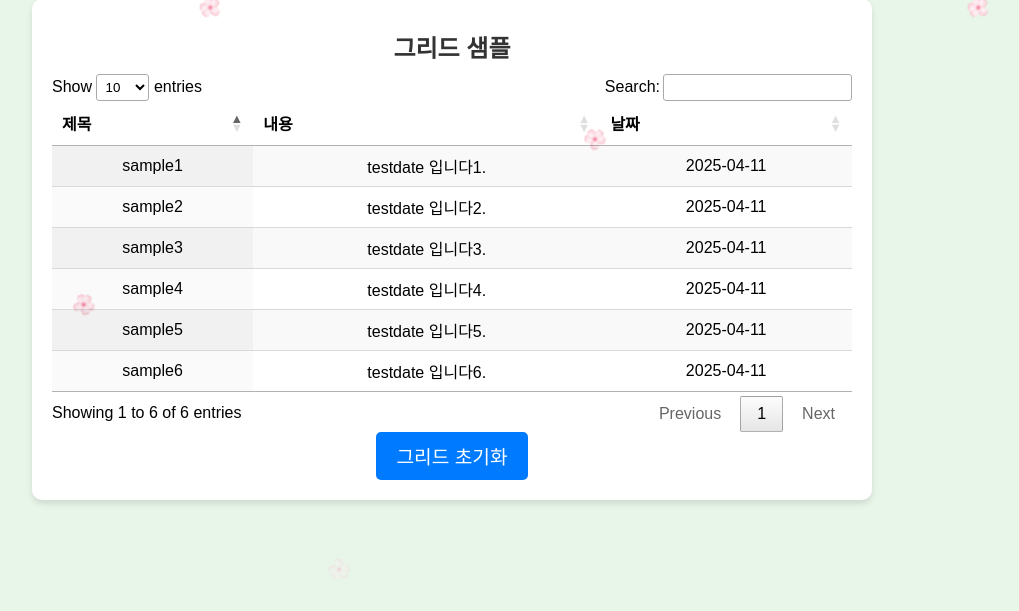
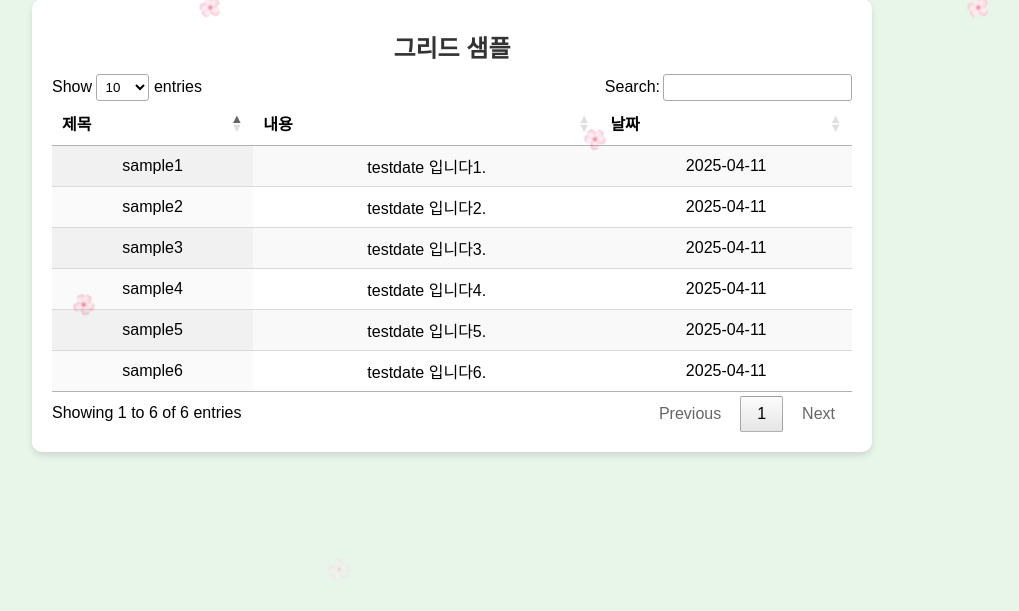
Before and after one commit to JiHunHeo/softwareContest, a Flask app: page /samplegrid in a window 1280 px wide. Shown: the part 95-706 px from the top of the page, without its empty margins (188-1207 px from the left). Run offline with Flask 3, Linux system fonts and the light colour scheme; some libraries are stand-ins or nearby versions.

Commit message:
주석 추가, 미완성 버튼 제거

```diff
--- a/main/templates/components/datatable.html
+++ b/main/templates/components/datatable.html
@@ -31,4 +31,3 @@
         {% endfor %}
     </tbody>
 </table>
-<button onclick="gridinit()">그리드 초기화</button>
--- a/main/templates/samplegrid.html
+++ b/main/templates/samplegrid.html
@@ -3,5 +3,6 @@
 
 {% block content %}
     <h2>그리드 샘플</h2>
+    <!-- 그리드 컴포넌트 호출 -->
     {% include "components/datatable.html" with context %}
 {% endblock %}
```
